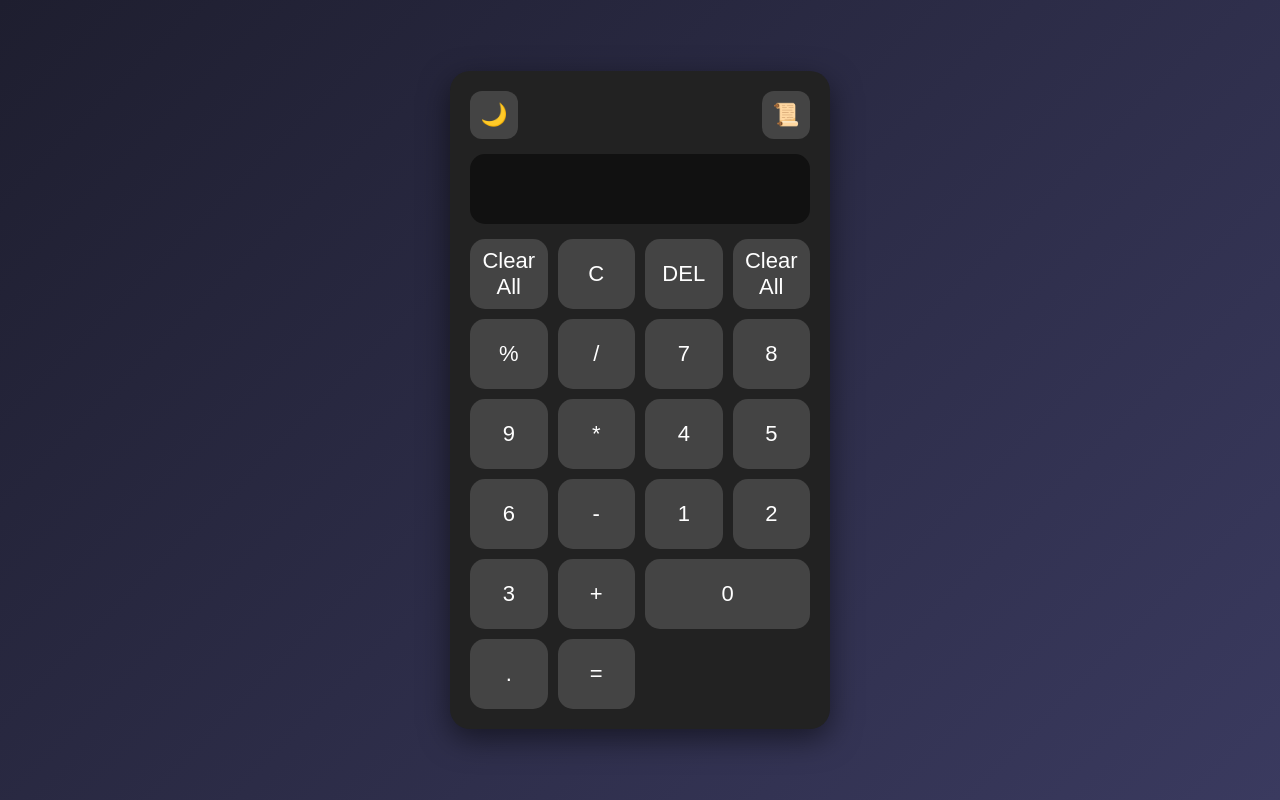
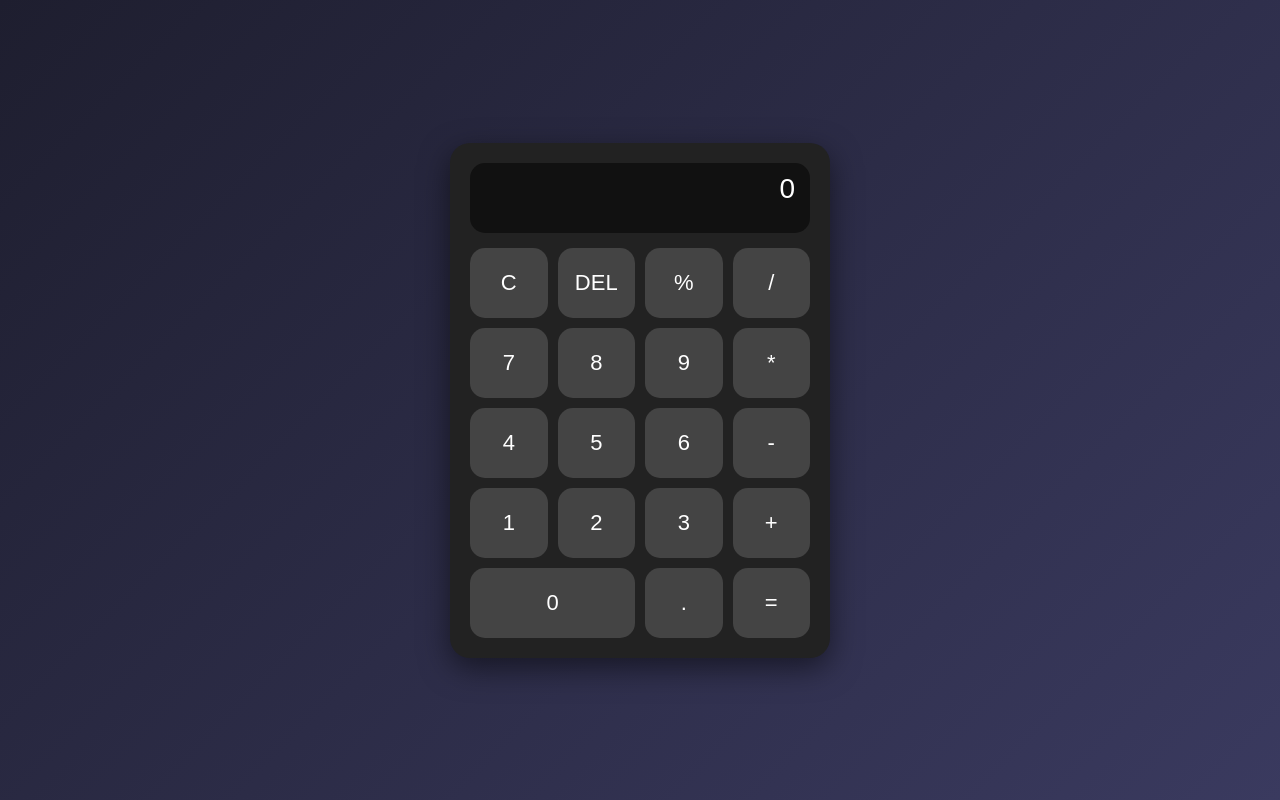
Before and after one commit to vyankatesh2002/Calculator, a plain HTML site: page index.html in a window 1280 px wide. Drawn offline with Linux system fonts and the light colour scheme.

Commit message:
Change input display to div for calculator
Replaced input display with a div for better styling and functionality.

```diff
--- a/index.html
+++ b/index.html
@@ -6,29 +6,16 @@
   <meta name="viewport" content="width=device-width, initial-scale=1.0">
   <title>🔥 Smart Calculator</title>
   <link rel="stylesheet" href="css/style.css">
-
-
 </head>
 
 <body>
   <div class="calculator">
-    <div class="top-bar">
-      <button class="icon-btn" id="theme-toggle" title="Toggle theme">🌙</button>
-      <button class="icon-btn" id="history-toggle" title="Toggle history">📜</button>
-    </div>
 
-    <input type="text" id="display" disabled>
+    <div class="display" id="display">0</div>
 
-    <div id="history-panel" class="history-panel hidden">
-      <ul id="history-list"></ul>
-      <button class="secondary-btn" id="clear-history">Clear History</button>
-    </div>
-
-    <div class="buttons">
-      <button onclick="clearAll()">Clear All</button>
+       <div class="buttons">
       <button onclick="appendValue('C')">C</button>
       <button onclick="deleteLast()">DEL</button>
-      <button onclick="clearAll()">Clear All</button>
       <button onclick="appendValue('%')">%</button>
       <button onclick="appendValue('/')">/</button>
 
@@ -52,6 +39,9 @@
       <button onclick="calculate()">=</button>
     </div>
   </div>
+
+
+  </div>
   <script src="js/calculator.js"></script>
 </body>
 
```
